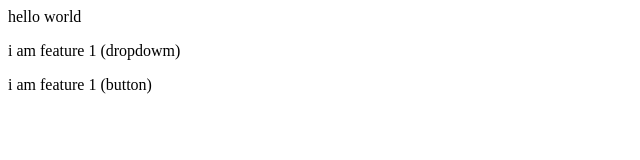
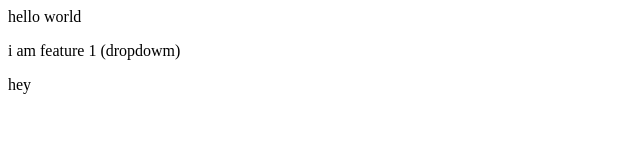
Before and after one commit to vikas-singh-7/mergingbranhes, a plain HTML site: page index.html in a window 1280 px wide. Shown: the whole page, without its empty margins (0-640 px from the left). Drawn offline with Linux system fonts and the light colour scheme.

Commit message:
confuesed a lot

```diff
--- a/index.html
+++ b/index.html
@@ -1,3 +1,3 @@
 <p>hello world</p>
 <p>i am feature 1 (dropdowm)</p>
-<p>i am feature 1 (button) </p>
+<p>hey</p>
```
